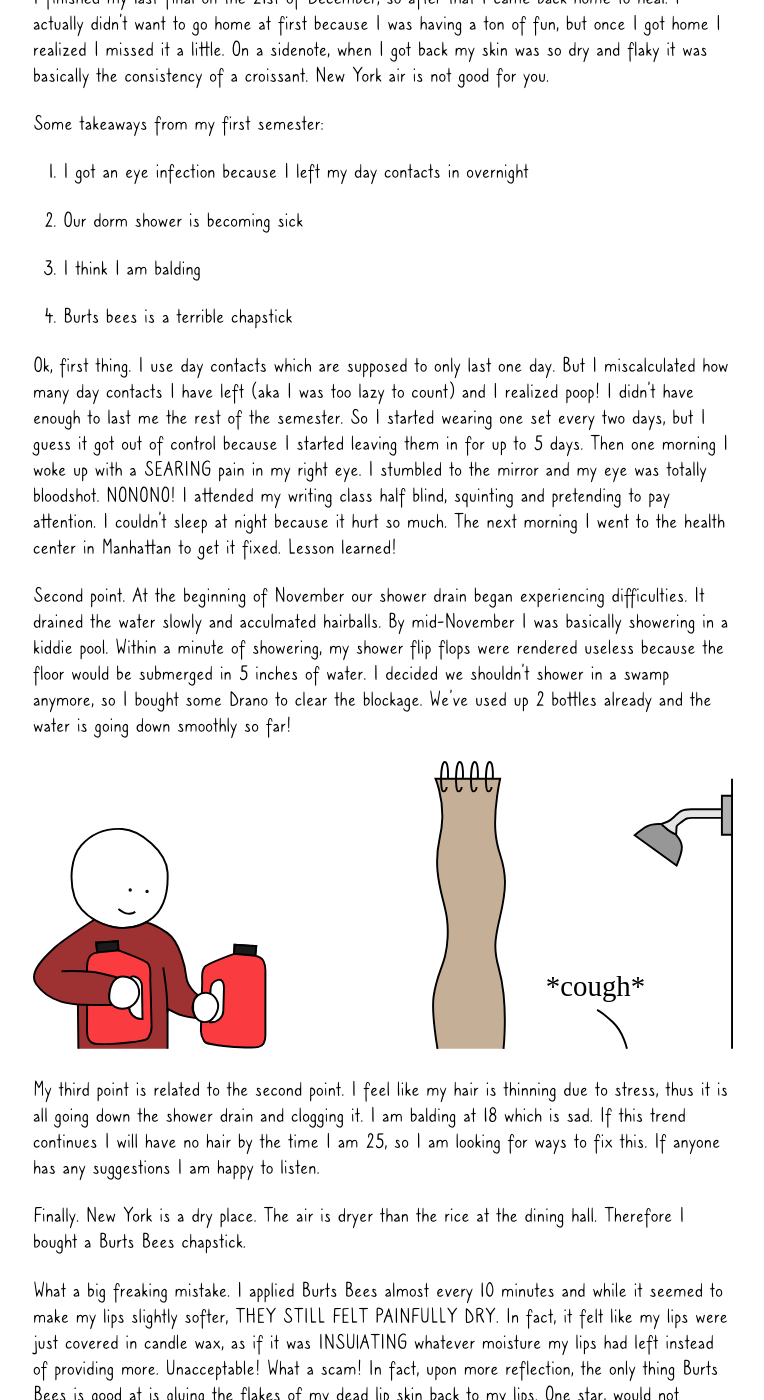
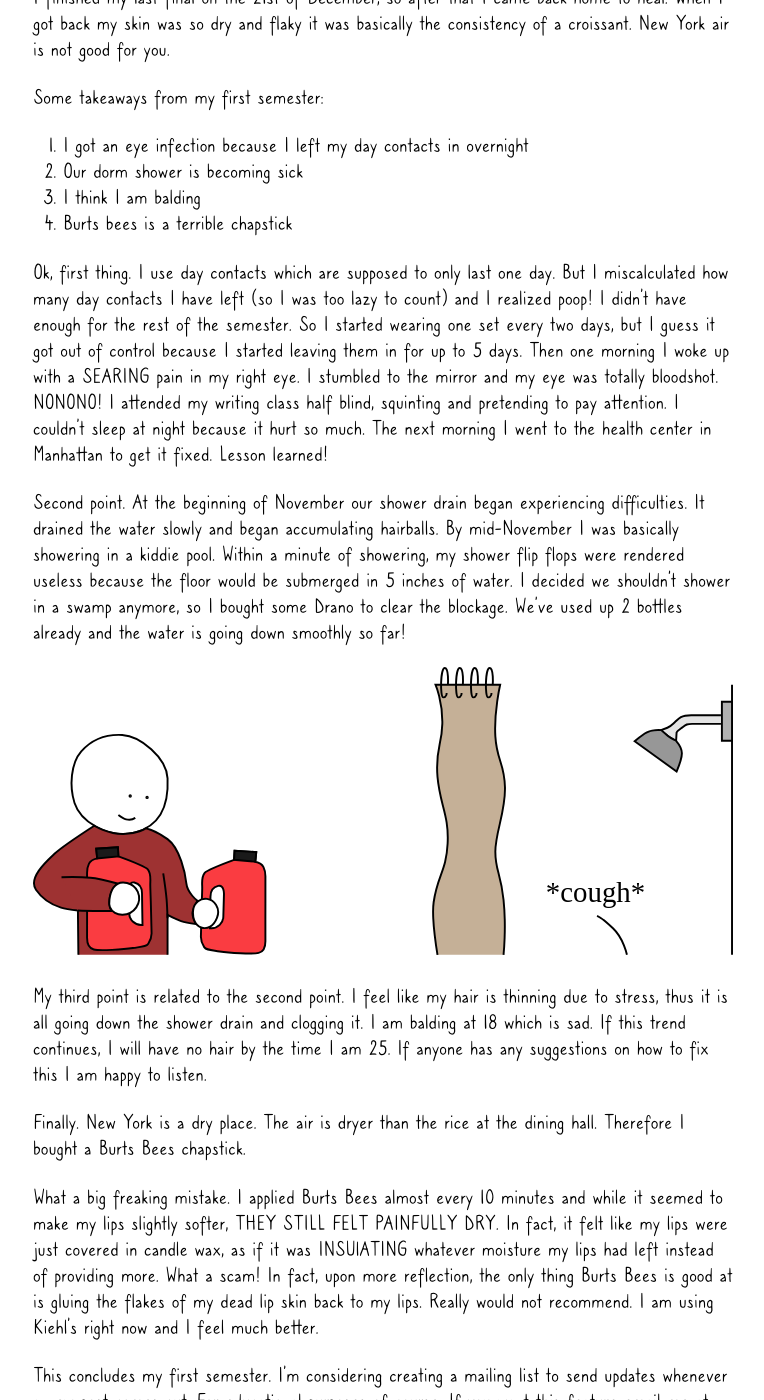
Before and after one commit to kristelfung/bullet-journal, a Jekyll site: the page built from _posts/2019-01-19-college-update-2.md, in a window 1280 px wide and 1400 px high, scrolled down 606 px. Shown: the whole window, without its empty margins (257-1021 px from the left). Built offline with Jekyll 4.4.1, drawn with Linux system fonts in a browser that asks for light colours; some web fonts are replaced; a script that is not in the unit is left out; some of the changed text lies outside the part shown.

Commit message:
Update Blog “2019-01-19-college-update-2”

```diff
--- a/_posts/2019-01-19-college-update-2.md
+++ b/_posts/2019-01-19-college-update-2.md
@@ -8,28 +8,25 @@
 ---
 Hello people! I am home. I am also excited to announce that I created a proper mobile version of the site.
 
-I finished my last final on the 21st of December, so after that I came back home to heal. I actually didn’t want to go home at first because I was having a ton of fun, but once I got home I realized I missed it a little. On a sidenote, when I got back my skin was so dry and flaky it was basically the consistency of a croissant. New York air is not good for you.
+I finished my last final on the 21st of December, so after that I came back home to heal. When I got back my skin was so dry and flaky it was basically the consistency of a croissant. New York air is not good for you.
 
 Some takeaways from my first semester:
 
 1. I got an eye infection because I left my day contacts in overnight
-
 2. Our dorm shower is becoming sick
-
 3. I think I am balding
-
 4. Burts bees is a terrible chapstick
 
-Ok, first thing. I use day contacts which are supposed to only last one day. But I miscalculated how many day contacts I have left (aka I was too lazy to count) and I realized poop! I didn’t have enough to last me the rest of the semester. So I started wearing one set every two days, but I guess it got out of control because I started leaving them in for up to 5 days. Then one morning I woke up with a SEARING pain in my right eye. I stumbled to the mirror and my eye was totally bloodshot. NONONO! I attended my writing class half blind, squinting and pretending to pay attention. I couldn’t sleep at night because it hurt so much. The next morning I went to the health center in Manhattan to get it fixed. Lesson learned!
+Ok, first thing. I use day contacts which are supposed to only last one day. But I miscalculated how many day contacts I have left (so I was too lazy to count) and I realized poop! I didn’t have enough for the rest of the semester. So I started wearing one set every two days, but I guess it got out of control because I started leaving them in for up to 5 days. Then one morning I woke up with a SEARING pain in my right eye. I stumbled to the mirror and my eye was totally bloodshot. NONONO! I attended my writing class half blind, squinting and pretending to pay attention. I couldn’t sleep at night because it hurt so much. The next morning I went to the health center in Manhattan to get it fixed. Lesson learned!
 
-Second point. At the beginning of November our shower drain began experiencing difficulties. It drained the water slowly and acculmated hairballs. By mid-November I was basically showering in a kiddie pool. Within a minute of showering, my shower flip flops were rendered useless because the floor would be submerged in 5 inches of water. I decided we shouldn’t shower in a swamp anymore, so I bought some Drano to clear the blockage. We’ve used up 2 bottles already and the water is going down smoothly so far!
+Second point. At the beginning of November our shower drain began experiencing difficulties. It drained the water slowly and began accumulating hairballs. By mid-November I was basically showering in a kiddie pool. Within a minute of showering, my shower flip flops were rendered useless because the floor would be submerged in 5 inches of water. I decided we shouldn’t shower in a swamp anymore, so I bought some Drano to clear the blockage. We’ve used up 2 bottles already and the water is going down smoothly so far!
 
 ![Drano and shower](/images/uploads/drano.svg)
 
-My third point is related to the second point. I feel like my hair is thinning due to stress, thus it is all going down the shower drain and clogging it. I am balding at 18 which is sad. If this trend continues I will have no hair by the time I am 25, so I am looking for ways to fix this. If anyone has any suggestions I am happy to listen.
+My third point is related to the second point. I feel like my hair is thinning due to stress, thus it is all going down the shower drain and clogging it. I am balding at 18 which is sad. If this trend continues, I will have no hair by the time I am 25. If anyone has any suggestions on how to fix this I am happy to listen.
 
 Finally. New York is a dry place. The air is dryer than the rice at the dining hall. Therefore I bought a Burts Bees chapstick.
 
-What a big freaking mistake. I applied Burts Bees almost every 10 minutes and while it seemed to make my lips slightly softer, THEY STILL FELT PAINFULLY DRY. In fact, it felt like my lips were just covered in candle wax, as if it was INSUlATING whatever moisture my lips had left instead of providing more. Unacceptable! What a scam! In fact, upon more reflection, the only thing Burts Bees is good at is gluing the flakes of my dead lip skin back to my lips. One star, would not recommend. I am using Kiehl’s right now and I feel much better.
+What a big freaking mistake. I applied Burts Bees almost every 10 minutes and while it seemed to make my lips slightly softer, THEY STILL FELT PAINFULLY DRY. In fact, it felt like my lips were just covered in candle wax, as if it was INSUlATING whatever moisture my lips had left instead of providing more. What a scam! In fact, upon more reflection, the only thing Burts Bees is good at is gluing the flakes of my dead lip skin back to my lips. Really would not recommend. I am using Kiehl’s right now and I feel much better.
 
 This concludes my first semester. I’m considering creating a mailing list to send updates whenever a new post comes out. For educational purposes of course. If you want this feature email me at kristelfung@gmail.com!
```
